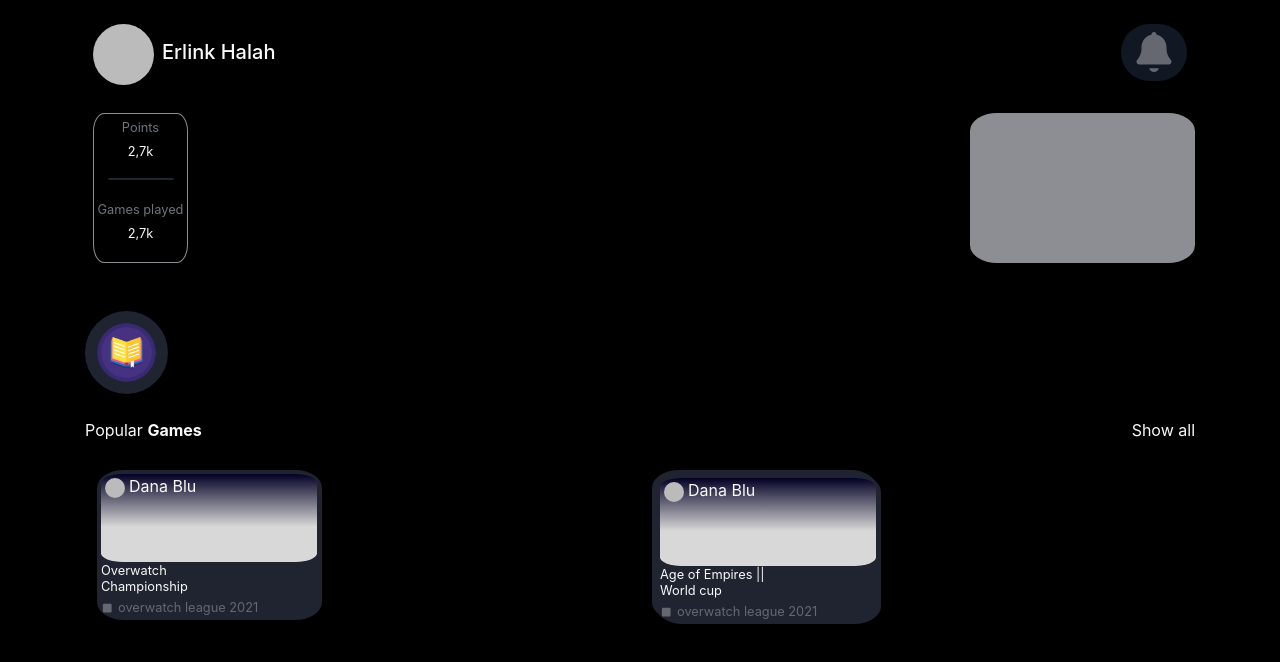
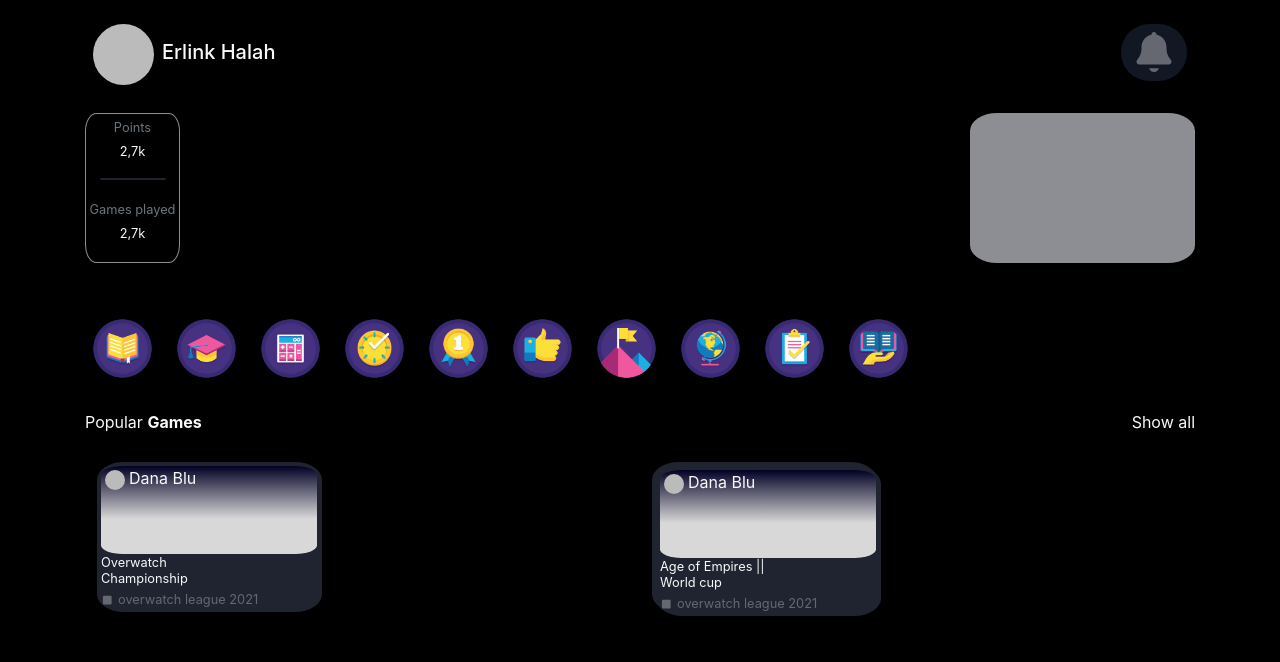
Before and after one commit to dwarkesh8/playcentre-gameapp-ui-ux, a plain HTML site: page home.html in a window 1280 px wide. Drawn offline with Linux system fonts and the light colour scheme.

Commit message:
updated designs and add new links

```diff
--- a/home.html
+++ b/home.html
@@ -137,12 +137,12 @@
 			<div class="row">
 				<div class="container">
 					<div class="mt-2 pb-2">
-						<div class="text-center float-left mt-2 ml-2 div-points">
+						<div class="text-center float-left mt-2 div-points">
 							<small class="text-muted">Points <br> <span class="text-light">2,7k</span></small>
 							<hr>
 							<small class="text-muted">Games played <br> <span class="text-light">2,7k</span></small>
-						</div>
-						<div class="float-right mt-2 ml-2 div-grey-blank"></div>
+						</div>&nbsp;
+						<div class="float-right mt-2 div-grey-blank"></div>
 					</div>
 				</div>
 			</div>
@@ -150,19 +150,20 @@
 			<div class="row">
 				<div class="container">
 					<br>
-					<table>
-						<tr>
-							<td class="dot2 text-center p-1">
-								<img src="img/Book of Knowledge.png">
-							</td>
-						</tr>
-					</table>
-					<!-- <div class="d-flex">
-						<div class="dot2 text-center p-2"><img src="img/Book of Knowledge.png"></div>&nbsp;&nbsp;&nbsp;
-						<div class="dot2 text-center p-3"><span class="fa fa-cut font-size-40 text-dark"></span></div>&nbsp;&nbsp;&nbsp;
-						<div class="dot2 text-center p-2"><span class="fas fa-table-tennis font-size-40 text-danger"></span></div>&nbsp;&nbsp;&nbsp;
-						<div class="dot2 text-center p-2"><span class="fas fa-khanda font-size-40 text-primary"></span></div>&nbsp;&nbsp;&nbsp;
-					</div> -->
+					<div class="overflow-auto">
+						<div class="d-flex">
+							<div class="text-center"><img src="img/Book of Knowledge.png"></div>&nbsp;&nbsp;
+							<div class="text-center"><img src="img/Graduation.png"></div>&nbsp;&nbsp;
+							<div class="text-center"><img src="img/Math Hero.png"></div>&nbsp;&nbsp;
+							<div class="text-center"><img src="img/Perfect Time.png"></div>&nbsp;&nbsp;
+							<div class="text-center"><img src="img/Ranking Badge.png"></div>&nbsp;&nbsp;
+							<div class="text-center"><img src="img/Thumbs Up.png"></div>&nbsp;&nbsp;
+							<div class="text-center"><img src="img/Top of Class.png"></div>&nbsp;&nbsp;
+							<div class="text-center"><img src="img/The Explorer.png"></div>&nbsp;&nbsp;
+							<div class="text-center"><img src="img/Task Complete.png"></div>&nbsp;&nbsp;
+							<div class="text-center"><img src="img/Share Knowledge.png"></div>&nbsp;&nbsp;
+						</div>
+					</div>
 				</div>
 			</div>
 		</div>
```
Also changed, not shown: all-games.html (+4 -1 lines), notifications.html (+1 -1 lines).
